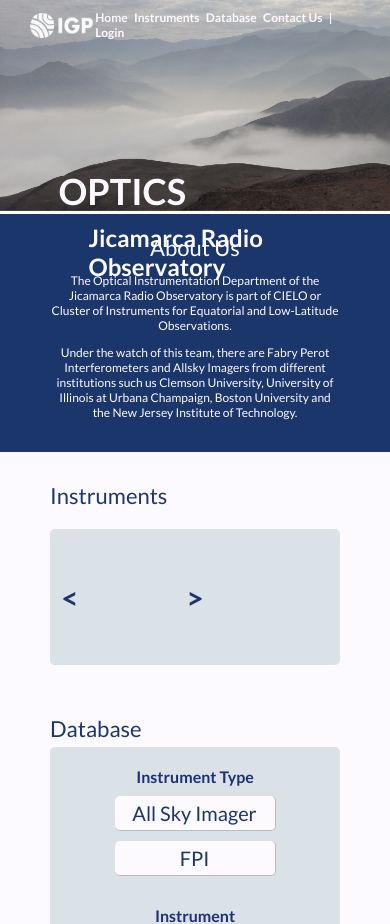
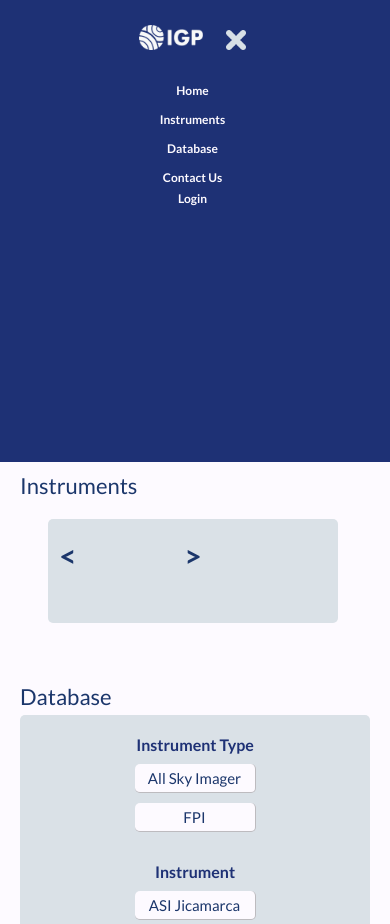
Before and after one commit to jucarBM/OpticsRepoWeb, a Django app: page / in a window 390 px wide. Shown: the top 924 px of the page. Run offline with Django 3.2, Linux system fonts and the light colour scheme; data that the repository does not hold is empty.

Commit message:
Creado menu burguer y arreglado responsive

```diff
--- a/static/styles/styles.css
+++ b/static/styles/styles.css
@@ -816,6 +860,27 @@
     .footer{
         font-size: 8px;
     }
+    .item{
+        width: 20em;
+        height: 24em;
+        font-size: 10px;
+    }
+    .intruments-container{
+        width: 70%;
+        margin-left: 50px;
+    }
+    .container-log{
+        padding: 20px 40px;
+    }
+    .information-log {
+        font-size: 16px;
+    }
+    .product-list {
+        grid-template-columns: repeat(2,1fr);
+    }
+    .results h3{
+        font-size: 25px;
+    }
 }
 
 @media screen and (max-width: 480px){
@@ -823,10 +888,10 @@
         display: none;
     }
     h1{
-        font-size: 0.6em;
+        font-size: 0.5em;
     }
     .hero-title h2 {
-        font-size: 0.4em;
+        font-size: 0.3em;
         padding-left: 10px;
         margin-top: 10px;
     }
@@ -901,22 +963,92 @@
     .sitemap {
         display: none;
     }
+    .intruments-container{
+        width: 90%;
+        margin-left: 5%;
+        padding-top: 5%;
+    }
+    .info-item label{
+        text-align: left;
+    }
+
+    .info-item {
+        grid-template-columns: repeat(1,1fr);
+        grid-auto-flow: row;
+        margin: 0 5em;
+        margin: 20px 0;
+    }
+    .hero-title {
+        top: 15%;
+        left: 15%;
+    }
+
+
+    .header {
+        display: block;
+        background: #1E3175;
+        margin: 0;
+        margin-left: 60%;
+        padding: 20px 20px;
+        text-align: center;
+        height: 50%;
+
+    }
+    .header-activate{
+        position: absolute;
+    }
+    .header-burguer{
+        align-content: center;
+    }
+    .logo{
+        padding: 5px 10px;
+        padding-bottom: 25px;
+    }
+    .burguer{
+        filter: invert(97%) sepia(2%) saturate(1771%) hue-rotate(178deg) brightness(92%) contrast(96%);
+    }
+    .burguer-figure{
+        display: none;
+    }
+    .close-logo{
+        filter: invert(97%) sepia(2%) saturate(1771%) hue-rotate(178deg) brightness(92%) contrast(96%);
+        width: 20px;
+        height: 20px;
+    }
+    .menu{
+    }
+    .menu nav, .menu ol, .menu li{
+        display: block;
+    }
+    .menu li{
+        padding-bottom: 5px;
+        font-size: 20px;
+    }
+    .menu strong{
+        display: none;
+    }
+
 }
 
 @media screen and (max-width: 430px){
     .mailing form {
         margin-left: 20px;
     }
+    .product-list {
+        grid-template-columns: repeat(1,1fr);
+    }
 }
 
-@media screen and (max-width: 320px){
+@media screen and (max-width: 390px){
+    .intruments-container{
+        width: 80%;
+        margin-left: 8%;
+        padding-top: 5%;
+    }
     .about-image img {
         display: none;
     }
-    .menu{
-        display: none;
 
-    }
     h1{
         font-size: 0.4em;
     }
--- a/templates/base.html
+++ b/templates/base.html
@@ -14,9 +14,17 @@
 
 <body id="body">
     <header class="header" id="header">
-        <figure class="logo">
-            <img src="{% static 'images/IGP.png' %}" alt="igp">
-        </figure>
+        <div class="header-burguer">
+            <figure class="logo">
+                <img src="{% static 'images/IGP.png' %}" alt="igp">
+            </figure>
+            <figure class="burguer-figure logo">
+                    <img class="burguer" src="{% static 'images/menu.svg' %}" alt="burguer">
+            </figure>
+            <figure class="close-logo logo">
+                <img class="close" src="{% static 'images/close.png' %}" alt="close">
+            </figure>
+        </div>
         <nav class="menu">
             <ol>
                 <li class="link">
--- a/templates/home.html
+++ b/templates/home.html
@@ -143,32 +143,67 @@
                 }
         }
 
-        var n = 1   ;
+        // var n = 3   ;
+        n = 0;
+        actualPosition = 1;
         items = document.getElementsByClassName("item");
-        nPositions = items.length - n +1;
-        actualPosition = 1;
-        if(items.length > n){
-            for (i = n; i < items.length ; i++)
-            items[i].style.display = "none";
+        nPositions = items.length - n + 1;
+
+        function itemsDraw(n){
+            nPositions = items.length - n + 1;
+            for (i = 1; i <= items.length; i++) {
+              //  console.log(i)
+                if(actualPosition<=i && i<=actualPosition+n-1){
+                    items[i-1].style.display = "block";
+                }
+                else{
+                    items[i-1].style.display = "none";
+                }
+            }
         }
 
+        function sizeWIndows23(x) {
+                if (x.matches) { // If media query matches
+                    console.log("MENOR A 980");
+                    n = 2;
+                    itemsDraw(2)
+                } else {
+                    console.log("mayor a 980");
+                    n = 3;
+                    itemsDraw(3)
+                }
+            }
+            function sizeWIndows12(y) {
+                if (y.matches) { // If media query matches
+                    console.log("mmenor a 630");
+                    n = 1;
+                    itemsDraw(1)
+                }
+            }
+
+        var x = window.matchMedia("(max-width: 970px)")
+        sizeWIndows23(x)
+        x.addListener(sizeWIndows23)
+
+        var y = window.matchMedia("(max-width: 630px)")
+        sizeWIndows12(y)
+        y.addListener(sizeWIndows12)
+
+
+
         function preView() {
-            if(actualPosition != 1){
+            if (actualPosition != 1) {
                 actualPosition = actualPosition - 1;
+                itemsDraw(n)
             }
-            items[actualPosition + 2].style.display = "none";
-            items[actualPosition - 1].style.display = "block";
         }
 
-        function postView(){
-            if (actualPosition < nPositions) {
+        function postView() {
+            if (actualPosition != nPositions) {
                 actualPosition = actualPosition + 1;
+                itemsDraw(n)
             }
-            items[actualPosition - 2].style.display = "none";
-            items[actualPosition + 1].style.display = "block";
         }
-
-
     </script>
 
 {% endblock %}
```
Also changed, not shown: other parts of static/styles/styles.css (+73 -9 lines), static/images/close.png (added), static/images/menu.svg (added).
